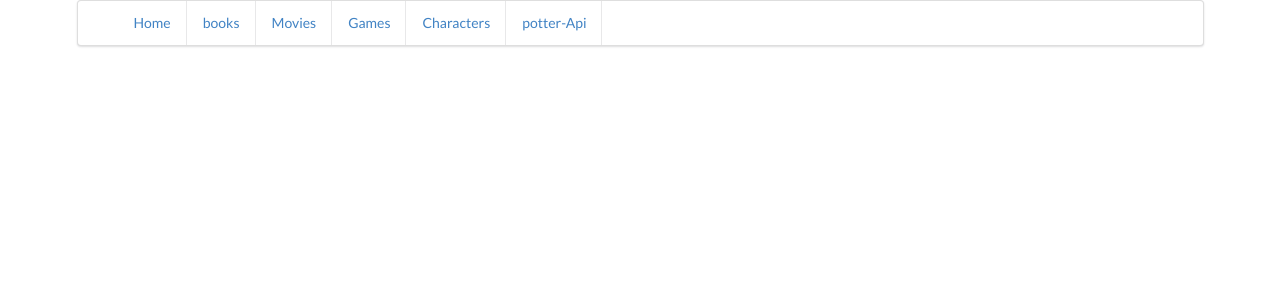
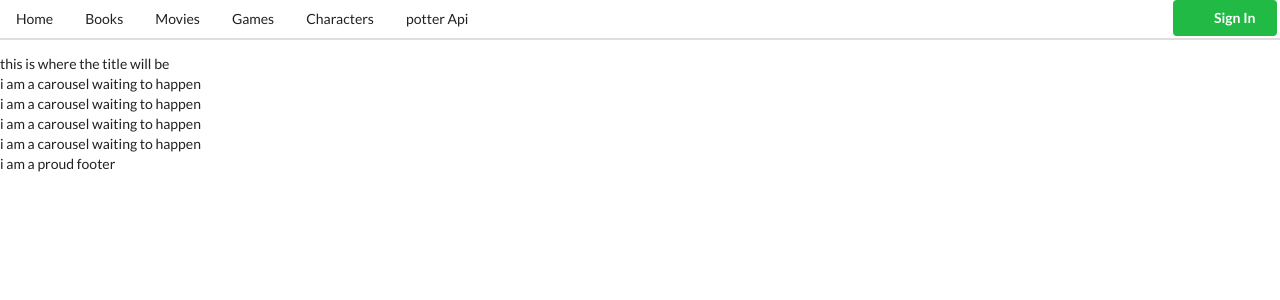
Before and after one commit to t-bendet/potter-front-end-react, a React (Create React App) app: page / in a window 1280 px wide. Shown: the top 300 px of the page. Built offline with nearby package versions, Linux system fonts and the light colour scheme.

Commit message:
added basic auth with tokens and cookies

```diff
--- a/src/App.js
+++ b/src/App.js
@@ -7,9 +7,7 @@ import Movies from "./pages/Movies";
 import Games from "./pages/Games";
 import Characters from "./pages/Characters";
 import PotterApi from "./pages/PotterApi";
-
-import Cookies from "universal-cookie";
-const cookie = new Cookies();
+import Signup from "./pages/Signup";
 
 class App extends React.Component {
   render() {
@@ -17,7 +15,7 @@ class App extends React.Component {
       <BrowserRouter>
         <Navbar />
         <Switch>
-          <Route exact path="/home" component={Home} />
+          <Route exact path="/" component={Home} />
           <Route exact path="/books" component={Books} />
           <Route exact path="/movies" component={Movies} />
           <Route exact path="/games" component={Games} />
--- /dev/null
+++ b/src/apis/backEnd.js
@@ -0,0 +1,5 @@
+import axios from "axios";
+
+export default axios.create({
+  baseURL: "https://potter-back-end.herokuapp.com",
+});
--- /dev/null
+++ b/src/components/Authentication.js
@@ -0,0 +1,63 @@
+import React from "react";
+import backEnd from "../apis/backEnd";
+import Cookies from "universal-cookie";
+const cookie = new Cookies();
+cookie.addChangeListener(() => {
+  console.log("cookie is changing");
+});
+
+class Authentication extends React.Component {
+  state = { isSignedIn: false };
+
+  // sign in and out
+  onSignInClick = async () => {
+    const res = await backEnd.post("/users/login", {
+      email: "talbendet21@gamil.com",
+      password: "123456789",
+    });
+    cookie.set("token", res.data.token, { path: "/" });
+    console.log(res.data);
+    if (res.data.token) {
+      this.setState({ isSignedIn: true });
+    }
+  };
+
+  onSignOutClick = async () => {
+    const res = await backEnd.post("/users/logout", "", {
+      headers: { Authorization: cookie.get("token") },
+    });
+    console.log(res.data);
+
+    cookie.remove("token", { path: "/" });
+    this.setState({ isSignedIn: false });
+  };
+
+  // renders sign in button if not signed in
+  renderAuthButton() {
+    if (this.state.isSignedIn === null) {
+      return null;
+    } else if (this.state.isSignedIn) {
+      return (
+        <button onClick={this.onSignOutClick} className="ui red  button">
+          <i className="icon"></i>
+          Sign Out
+        </button>
+      );
+    } else {
+      return (
+        <button onClick={this.onSignInClick} className="ui green  button">
+          <i className="icon"></i>
+          Sign In
+        </button>
+      );
+    }
+  }
+  render() {
+    return <div>{this.renderAuthButton()}</div>;
+  }
+}
+
+export default Authentication;
+//TODO change isSignedIn === null to a spinner
+//TODO add try catch to all
+//TODO add callback to cookie change event
--- a/src/components/Navbar.js
+++ b/src/components/Navbar.js
@@ -1,30 +1,32 @@
 import React from "react";
 import { Link } from "react-router-dom";
+import Authentication from "./Authentication";
 
 class Navbar extends React.Component {
   render() {
     return (
-      <div className="ui container">
-        <ul className="ui menu">
-          <li className="item">
-            <Link to={`/home`}>Home</Link>
-          </li>
-          <li className="item">
-            <Link to={`/books`}>books</Link>
-          </li>
-          <li className="item">
-            <Link to={`/movies`}>Movies</Link>
-          </li>
-          <li className="item">
-            <Link to={`/games`}>Games</Link>
-          </li>
-          <li className="item">
-            <Link to={`/characters`}>Characters</Link>
-          </li>
-          <li className="item">
-            <Link to={`/potter-Api`}>potter-Api</Link>
-          </li>
-        </ul>
+      <div className="ui secondary pointing menu">
+        <Link to="/" className="item">
+          Home
+        </Link>
+        <Link to="/books" className="item">
+          Books
+        </Link>
+        <Link to="/movies" className="item">
+          Movies
+        </Link>
+        <Link to="/games" className="item">
+          Games
+        </Link>
+        <Link to="/characters" className="item">
+          Characters
+        </Link>
+        <Link to="/potter-Api" className="item">
+          potter Api
+        </Link>
+        <div className="right menu">
+          <Authentication />
+        </div>
       </div>
     );
   }
--- a/src/pages/Movies.js
+++ b/src/pages/Movies.js
@@ -1,7 +1,7 @@
 import React from "react";
 import { connect } from "react-redux";
 import { fetchMovie } from "../actions";
-import MovieCard from "../components/MovieCard";
+import MovieCard from "../components/movies/MovieCard";
 
 //TODO where to start?!?!?
 //useMemo?
--- /dev/null
+++ b/src/pages/Signup.js
@@ -0,0 +1,13 @@
+import React from "react";
+
+class Signup extends React.Component {
+  render() {
+    return (
+      <div>
+        <h1>Sign up now!</h1>
+      </div>
+    );
+  }
+}
+
+export default Signup;
```
Also changed, not shown: src/components/forms/SignupForm.js (added, +9 -0 lines), src/components/movies/MovieCard.js (renamed from src/components/MovieCard.js).
